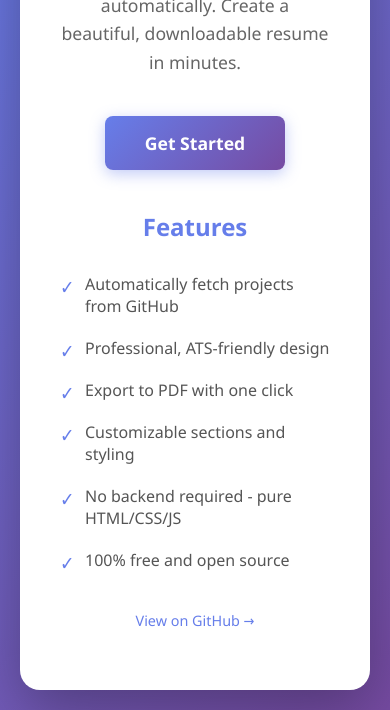
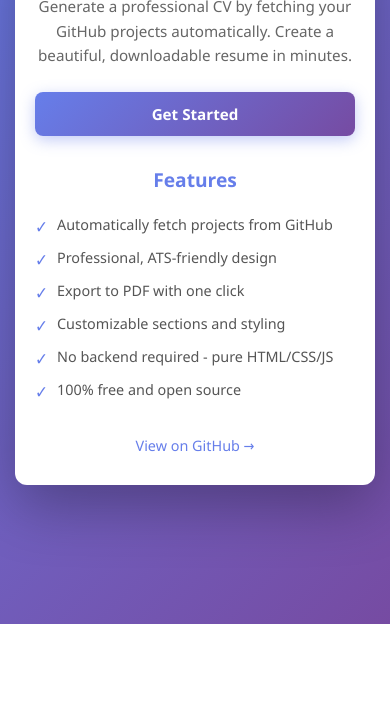
Before and after one commit to telmon95/cv-generator, a website: page index.html in a window 390 px wide. Shown: the part 220-930 px from the top of the page. After the commit the page ends 844 px from the top, so only its background shows below. Drawn offline with Linux system fonts and the light colour scheme.

Commit message:
Improve mobile responsiveness and add PWA meta tags for mobile/desktop apps

```diff
--- a/index.html
+++ b/index.html
@@ -20,6 +20,8 @@
             align-items: center;
             justify-content: center;
             padding: 20px;
+            -webkit-font-smoothing: antialiased;
+            -moz-osx-font-smoothing: grayscale;
         }
 
         .container {
@@ -36,6 +38,7 @@
             color: #667eea;
             font-size: 2.5em;
             margin-bottom: 20px;
+            line-height: 1.2;
         }
 
         p {
@@ -56,11 +59,19 @@
             font-weight: 600;
             transition: transform 0.2s, box-shadow 0.2s;
             box-shadow: 0 4px 15px rgba(102, 126, 234, 0.4);
+            border: none;
+            cursor: pointer;
+            width: 100%;
+            max-width: 300px;
         }
 
         .btn:hover {
             transform: translateY(-2px);
             box-shadow: 0 6px 20px rgba(102, 126, 234, 0.6);
+        }
+
+        .btn:active {
+            transform: translateY(0);
         }
 
         .features {
@@ -72,6 +83,7 @@
             color: #667eea;
             margin-bottom: 20px;
             text-align: center;
+            font-size: 1.5em;
         }
 
         .features ul {
@@ -84,6 +96,7 @@
             color: #555;
             padding-left: 25px;
             position: relative;
+            font-size: 1em;
         }
 
         .features li:before {
@@ -105,6 +118,132 @@
 
         .github-link:hover {
             text-decoration: underline;
+        }
+
+        /* Mobile Responsive Styles */
+        @media screen and (max-width: 768px) {
+            body {
+                padding: 15px;
+            }
+
+            .container {
+                padding: 40px 25px;
+                border-radius: 15px;
+            }
+
+            h1 {
+                font-size: 2em;
+                margin-bottom: 15px;
+            }
+
+            p {
+                font-size: 1em;
+                margin-bottom: 30px;
+            }
+
+            .btn {
+                padding: 14px 30px;
+                font-size: 1em;
+                width: 100%;
+                max-width: 100%;
+            }
+
+            .features {
+                margin-top: 30px;
+            }
+
+            .features h2 {
+                font-size: 1.3em;
+                margin-bottom: 15px;
+            }
+
+            .features li {
+                padding: 8px 0;
+                padding-left: 25px;
+                font-size: 0.95em;
+            }
+        }
+
+        @media screen and (max-width: 480px) {
+            .container {
+                padding: 30px 20px;
+                border-radius: 12px;
+            }
+
+            h1 {
+                font-size: 1.75em;
+                margin-bottom: 12px;
+            }
+
+            p {
+                font-size: 0.95em;
+                margin-bottom: 25px;
+            }
+
+            .btn {
+                padding: 12px 25px;
+                font-size: 0.95em;
+            }
+
+            .features h2 {
+                font-size: 1.2em;
+            }
+
+            .features li {
+                font-size: 0.9em;
+                padding: 7px 0;
+                padding-left: 22px;
+            }
+        }
+
+        /* Tablet Styles */
+        @media screen and (min-width: 769px) and (max-width: 1024px) {
+            .container {
+                padding: 50px 35px;
+            }
+
+            h1 {
+                font-size: 2.25em;
+            }
+        }
+
+        /* Large Desktop */
+        @media screen and (min-width: 1440px) {
+            .container {
+                max-width: 700px;
+                padding: 70px 50px;
+            }
+
+            h1 {
+                font-size: 3em;
+            }
+
+            p {
+                font-size: 1.15em;
+            }
+        }
+
+        /* Touch device optimizations */
+        @media (hover: none) and (pointer: coarse) {
+            .btn {
+                min-height: 44px; /* Better touch target */
+            }
+        }
+
+        /* Print styles */
+        @media print {
+            body {
+                background: white;
+            }
+
+            .container {
+                box-shadow: none;
+                border: 1px solid #ddd;
+            }
+
+            .btn {
+                display: none;
+            }
         }
     </style>
 </head>
```
